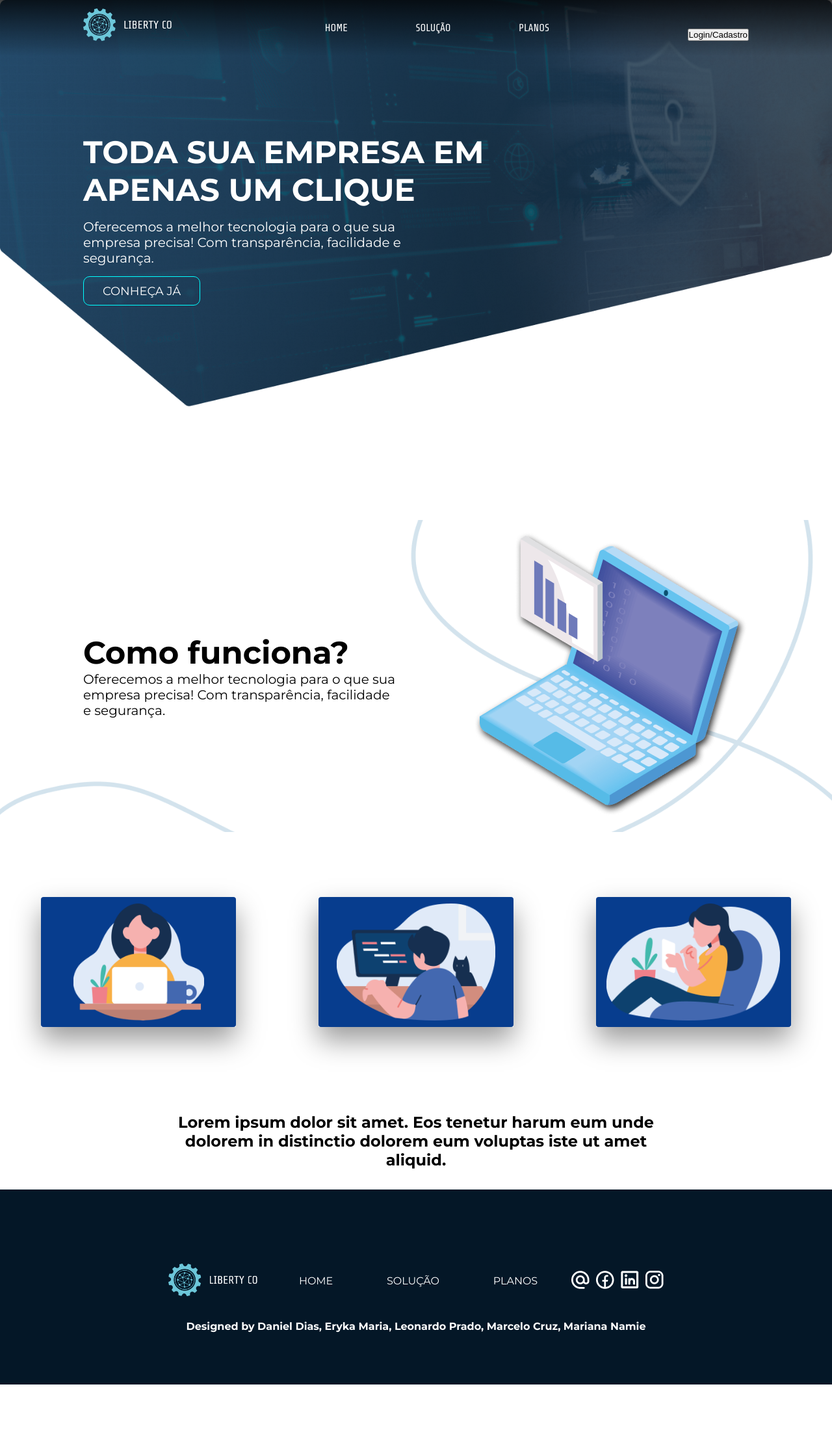
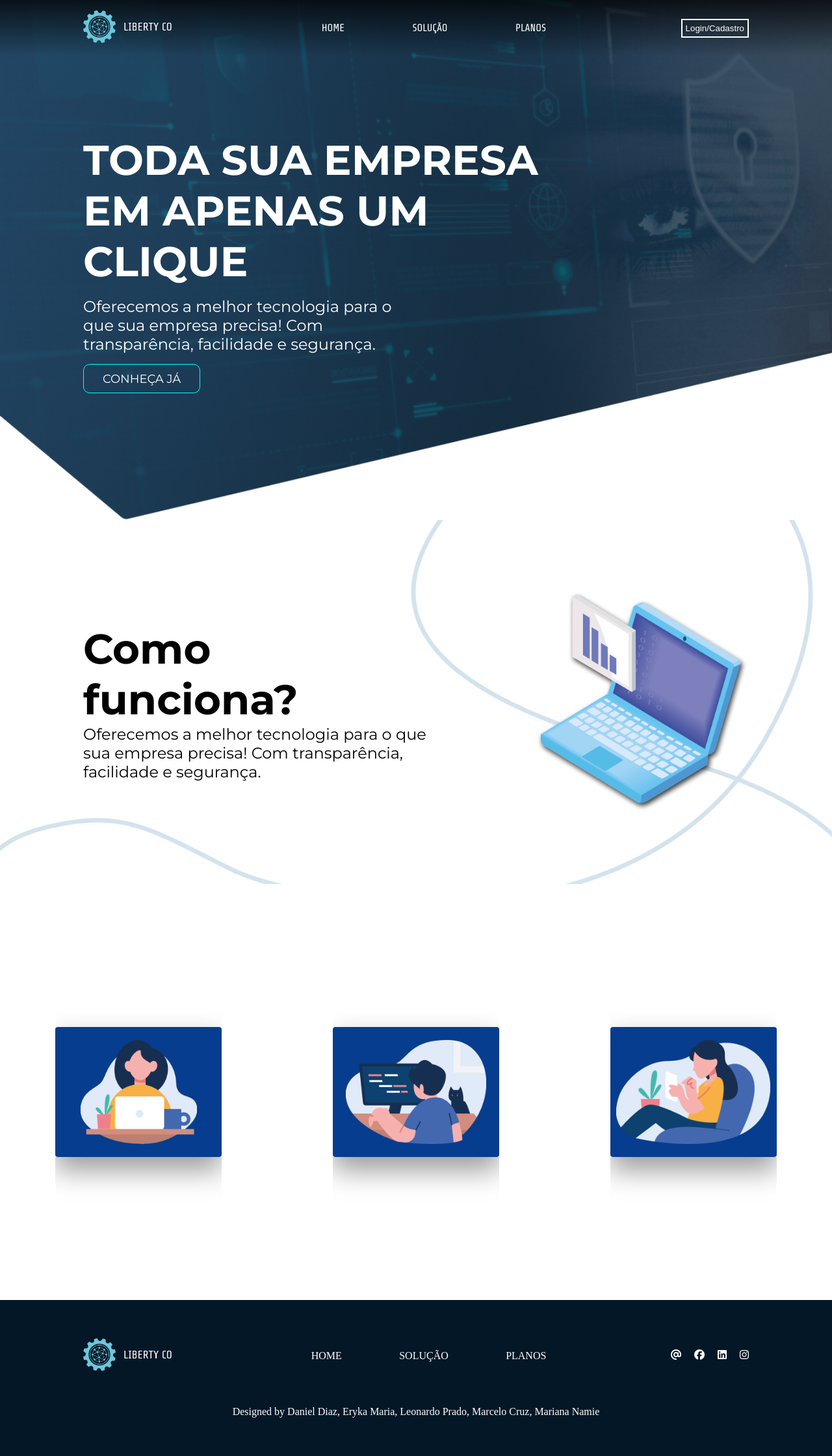
Before and after one commit to LeonardoLopesPrado/liberty-co, a plain HTML site: page site/public/index.html in a window 1280 px wide. Shown: the whole page at 65% size. Before the commit the page ends 2130 px from the top, so only its background shows below. Drawn offline with Linux system fonts and the light colour scheme.

Commit message:
Código do index refatorado e responsivo

```diff
--- a/site/public/index.html
+++ b/site/public/index.html
@@ -5,17 +5,18 @@
     <meta charset="UTF-8">
     <meta http-equiv="X-UA-Compatible" content="IE=edge">
     <meta name="viewport" content="width=device-width, initial-scale=1.0">
+    <title>Document</title>
     <link rel="stylesheet" href="styles/style.css">
-    <link rel="stylesheet" href="./styles/fotter&navbar.css">
-    <link rel="stylesheet" href="./styles/popup_estilo.css">
-    <link rel="shortcut icon" href="styles/assets/icone/logo.ico" type="image/x-icon">
-    <title>Liberty CO</title>
+    <link rel="stylesheet" href="styles/fotter&navbar.css">
+    <link rel="stylesheet" href="styles/response.css">
+    <link rel="stylesheet" href="styles/popup_estilo.css">
+    <script src="https://kit.fontawesome.com/d4c883c854.js" crossorigin="anonymous"></script>
 </head>
 
 <body>
     <div class="banner">
         <div class="navbar">
-            <div class="container-navbar">
+            <div class="container">
                 <div class="logo">
                     <img src="styles/assets/logo/logo_side.png" alt="LogoLibertyCo">
                 </div>
@@ -32,6 +33,17 @@
                 </ul>
                 <div class="exit_container">
                     <button id="popup_botao" class="botao">Login/Cadastro</button>
+                </div>
+            </div>
+        </div>
+        <div class="containerPhrases">
+            <div class="phrases">
+                <div class="container">
+                    <span class="title">TODA SUA EMPRESA EM APENAS UM CLIQUE</span>
+                    <span class="phrase">Oferecemos a melhor tecnologia para o que sua empresa precisa!
+                        Com transparência, facilidade e segurança.</span>
+                    <button>CONHEÇA JÁ</button>
+                </div>
             </div>
         </div>
     </div>
@@ -82,16 +94,6 @@
             </div>
         </div>
     </div>
-
-        <div class="phrases">
-            <div class="container-slogan">
-                <span class="title">TODA SUA EMPRESA EM APENAS UM CLIQUE</span>
-                <span class="phrase">Oferecemos a melhor tecnologia para o que sua empresa precisa!
-                    Com transparência, facilidade e segurança.</span>
-                <button>CONHEÇA JÁ</button>
-            </div>
-        </div>
-    </div>
     <div class="how-works">
         <div class="container">
             <div class="how-works-text">
@@ -99,15 +101,13 @@
                 <span class="phrase">Oferecemos a melhor tecnologia para o que sua empresa precisa! Com transparência,
                     facilidade e segurança.</span>
             </div>
-            <div>
                 <img src="styles/assets/vetor/pc.png" alt="">
         </div>
     </div>
-    </div>
-
+    <div class="cards">
         <div class="container-cards">
             <div class="cards-hover">
-            <div style="width: 300px;" class="container-card">
+                <div class="container-card">
                     <div class="card">
                         <div class="slide slide1">
                             <div class="content">
@@ -126,7 +126,7 @@
                 </div>
             </div>
             <div class="cards-hover">
-            <div style="width: 300px;" class="container-card">
+                <div class="container-card">
                     <div class="card">
                         <div class="slide slide1">
                             <div class="content">
@@ -145,7 +145,7 @@
                 </div>
             </div>
             <div class="cards-hover">
-            <div style="width: 300px;" class="container-card">
+                <div class="container-card">
                     <div class="card">
                         <div class="slide slide1">
                             <div class="content">
@@ -164,15 +164,10 @@
                 </div>
             </div>
         </div>
-    <div class="division-text">
-        <div class="text-container">
-            <h1>Lorem ipsum dolor sit amet. Eos tenetur harum eum unde dolorem in distinctio dolorem eum voluptas iste
-                ut amet aliquid. </h1>
     </div>
-    </div>
-    <footer>
-        <div class="container-footer">
-            <div class="container-navbar-footer">
+    <div class="footer">
+        <div class="container">
+            <div class="top">
                 <div class="logo">
                     <img src="styles/assets/logo/logo_side.png" alt="LogoLibertyCo">
                 </div>
@@ -187,25 +182,21 @@
                         <li>PLANOS</li>
                     </a>
                 </ul>
-                <div>
-                    <ul class="contact">
-                        <li><img src="styles/assets/icone/email.png" alt=""></li>
-                        <li><img src="styles/assets/icone/facebook.png" alt=""></li>
-                        <li><img src="styles/assets/icone/linkedin.png" alt=""></li>
-                        <li><img src="styles/assets/icone/instagram.png" alt=""></li>
+                <ul class="social">
+                    <li><i class="fa-solid fa-at"></i></li>
+                    <li><i class="fa-brands fa-facebook"></i></li>
+                    <li><i class="fa-brands fa-linkedin"></i></li>
+                    <li><i class="fa-brands fa-instagram"></i></li>
                 </ul>
-
+            </div>
+            <div class="bottom">
+                <span>Designed by Daniel Diaz, Eryka Maria, Leonardo Prado, Marcelo Cruz, Mariana Namie</span>
             </div>
         </div>
-            <div>
-                <h4 class="designed">Designed by Daniel Dias, Eryka Maria, Leonardo Prado, Marcelo Cruz, Mariana Namie</h4>
     </div>
-        </div>
-    </footer>
 </body>
 
 </html>
-
 <script>
     // popup
     var popup = document.getElementById('popup_fundo');
--- a/site/public/styles/fotter&navbar.css
+++ b/site/public/styles/fotter&navbar.css
@@ -19,12 +19,15 @@ a{
     align-items: center;
     justify-content: center;
     background: linear-gradient(180deg, rgba(0, 0, 0, 0.75) 0%, rgba(0, 0, 0, 0) 100%);
-    font-size: 45px;
     display: flex;
     height: 86px;
     font-family: 'Share Tech';
 }
 
+.container {
+    width: 80%;
+    margin: auto;
+}
 
 .items{
     font-size: 1rem;
@@ -37,11 +40,10 @@ a{
     justify-content: space-between;
 }
 
-.container-navbar{
+.navbar .container{
     display: flex;
     align-items: center;
     justify-content: space-between;
-    width: 80%;
 }
 
 .exit_container img{
@@ -65,47 +67,42 @@ a{
     border-radius: 20px;
 }
 
-footer{
-    height: 300px;
-    width: 100%;
+.footer{
+    height: 30vh;
+    width: 100vw;
     background-color: #041727;
     display: flex;
     align-items: center;
     justify-content: center;
+    color: white;
 }
 
-.container-footer{
-    width: 80%;
+.footer .container {
+    display: flex;
     flex-direction: column;
-    display: flex;
-    align-items: center;
-    justify-content: center;
-
+    gap: 50px;
 }
 
-.container-navbar-footer{
-    font-family: 'Montserrat';
+.footer .container .top {
     display: flex;
+    flex-direction: row;
+    justify-content: space-between;
+}
+
+.footer .container .social {
+    display: flex;
+    flex-direction: row;
     align-items: center;
-    justify-content: space-between;
-    height: 120px;
+    gap: 20px;
+}
 
+.footer .container .bottom {
+    display: flex;
+    flex-direction: column;
+    justify-content: center;
+    text-align: center;
 }
 
 .items{
     justify-content: space-around;
 }
-
-.contact{
-    display: flex;
-}
-
-.contact li {
-    margin-left: 10px;
-    cursor: pointer;
-}
-
-.designed{
-    color: white;
-    font-family: Montserrat;
-}
--- a/site/public/styles/solution.css
+++ b/site/public/styles/solution.css
@@ -2,9 +2,9 @@
 
 :root {
     --main-blue: #073D8E;
-   --black: #000
+    --black: #000;
     --light-blue: #00FFFF;
-   --ligth-dark: #414141
+    --light-dark: #414141;
     --green-text: #01705C;
 }
 
@@ -26,7 +26,7 @@ overflow-x: hidden;
 
 }
 
-.container-slogan{
+.container-slogan {
     font-family: 'Montserrat';
     width: 80%;
     height: 50%;
@@ -36,7 +36,7 @@ overflow-x: hidden;
     flex-direction: column;
 }
 
-.main-attention{
+.main-attention {
     height: 70%;
     display: flex;
     align-items: center;
@@ -44,7 +44,7 @@ overflow-x: hidden;
     width: 100%;
 }
 
-.title{
+.title {
     font-size: 64px;
 }
 
@@ -56,11 +56,11 @@ overflow-x: hidden;
     background-color: transparent;
     color: #ffffff;
     border: 1px solid #00FFFF;
-
     cursor: pointer;
     border-radius: 10px;
 }
-.green{
+
+.green {
     margin-left: 10px;
     font-weight: 600;
     width: 320px;
@@ -68,7 +68,8 @@ overflow-x: hidden;
     margin-right: 10px;
     color: #01705C;
 }
-.green-right{
+
+.green-right {
     margin-right: 10px;
     font-weight: 600;
     width: 320px;
@@ -78,7 +79,7 @@ overflow-x: hidden;
     text-align: end;
 }
 
-.blue{
+.blue {
     margin-left: 10px;
     font-weight: 600;
     width: 320px;
@@ -87,7 +88,7 @@ overflow-x: hidden;
     color: var(--main-blue);
 }
 
-.blue-right{
+.blue-right {
     margin-right: 10px;
     font-weight: 600;
     width: 320px;
@@ -102,7 +103,7 @@ overflow-x: hidden;
     font-size: 1.5em;
 }
 
-.topics{
+.topics {
     display: flex;
     height: 60vh;
     width: 100vw;
@@ -110,7 +111,7 @@ overflow-x: hidden;
     justify-content: space-around;
 }
 
-.container-topics{
+.container-topics {
     height: 100%;
     width: 80%;
     font-family: 'Montserrat';
@@ -119,41 +120,41 @@ overflow-x: hidden;
     justify-content: space-around;
 }
 
-.one-to-three, .four-to-six{
-
+.one-to-three,
+.four-to-six {
     height: 300px;
     width: 30%;
     display: flex;
     align-items: center;
     justify-content: space-around;
     flex-direction: column;
-
-}
-.img-container{
-    height: 70%;
-
 }
 
-.one-to-three .topic{
+.img-container {
+    height: 70%;
+}
+
+.one-to-three .topic {
     display: flex;
     align-items: center;
     justify-content: flex-start;
 }
 
-.four-to-six .topic{
+.four-to-six .topic {
     display: flex;
     align-items: center;
     justify-content: flex-end;
 }
 
-.h1-blue{
+.h1-blue {
     font-size: 48px;
     font-weight: 700;
     color: #073D8E;
     padding-right: 15px;
     padding-left: 15px;
 }
-.h1-green{
+
+.h1-green {
     font-size: 48px;
     font-weight: 700;
     color: #01705C;
@@ -162,7 +163,7 @@ overflow-x: hidden;
 }
 
 
-.container-cards{
+.container-cards {
     display: flex;
     align-items: center;
     justify-content: space-around;
@@ -180,17 +181,17 @@ overflow-x: hidden;
 
 }
 
-.icon{
+.icon {
     display: flex;
     align-items: center;
     justify-content: center;
 }
 
-.icon img{
+.icon img {
     height: 70px;
 }
 
-.content{
+.content {
     display: flex;
     align-items: center;
     justify-content: space-around;
@@ -198,19 +199,12 @@ overflow-x: hidden;
 }
 
 .card .icon .fa {
-
     position: absolute;
-
     top: 50%;
-
     left: 50%;
-
     transform: translate(-50%, -50%);
-
     font-size: 80px;
-
     color: #fff;
-
 }
 
 .card .slide {
@@ -220,7 +214,6 @@ overflow-x: hidden;
 }
 
 .card .slide.slide1 {
-
     position: relative;
     display: flex;
     justify-content: center;
@@ -231,7 +224,7 @@ overflow-x: hidden;
 
 }
 
-    .card:hover .slide.slide1{
+.card:hover .slide.slide1 {
     transform: translateY(0px);
 }
 
@@ -244,14 +237,15 @@ overflow-x: hidden;
     box-sizing: border-box;
     transition: .8s;
     transform: translateY(-100px);
-    box-shadow: 0 20px 40px rgba(0,0,0,0.4);
+    box-shadow: 0 20px 40px rgba(0, 0, 0, 0.4);
 
 }
-    .card:hover .slide.slide2{
+
+.card:hover .slide.slide2 {
     transform: translateY(0);
 }
 
-     .card .slide.slide2::after{
+.card .slide.slide2::after {
     content: "";
     position: absolute;
     width: 30px;
@@ -268,8 +262,7 @@ overflow-x: hidden;
     margin: 0;
     padding: 0;
     text-align: center;
-    color: var(--ligth-dar);
-
+    color: var(--light-dark);
 }
 
 .card .slide.slide2 .content h3 {
@@ -277,5 +270,5 @@ overflow-x: hidden;
     padding: 0;
     font-size: 24px;
     text-align: center;
-    color: var(--ligth-dar);
+    color: var(--light-dark);
 }
--- a/site/public/styles/style.css
+++ b/site/public/styles/style.css
@@ -1,15 +1,19 @@
-@import url('https://fonts.googleapis.com/css2?family=Montserrat:ital,wght@0,100;0,200;0,300;0,400;0,500;0,600;0,700;0,800;0,900;1,100;1,200;1,300;1,400;1,500;1,600;1,700;1,800;1,900&family=Share+Tech&display=swap%27');
-
-:root {
-    --main-blue: #073D8E;
-    --black: #000 --light-blue: #00FFFF;
-    --ligth-dark: #414141
-}
-
 * {
     margin: 0;
     padding: 0;
+    box-sizing: border-box;
+    overflow-x: hidden;
+}
 
+.banner {
+    /* width: 100vw; */
+    height: 100vh;
+    background-image: url(../styles/assets/background/banner.png);
+    background-size: cover;
+    background-position-x: center;
+    background-position-y: center;
+    background-repeat: no-repeat;
+    color: white;
 }
 
 .title {
@@ -23,34 +27,31 @@
     font-size: 1.5rem;
 }
 
-.banner {
-    background-image: url(../styles/assets/background/banner.png);
-    background-size: 100vw;
-    background-repeat: no-repeat;
-    height: 100vh;
-    color: white;
+.containerPhrases {
+    height: 80vh;
+    display: flex;
+    justify-content: center;
 }
-
 
 .phrases {
     font-family: 'Montserrat';
-    width: 80%;
     margin: auto;
     display: flex;
-    height: 450px;
     flex-direction: row;
-    justify-content: right;
+    /* justify-content: right; */
     align-items: flex-end;
+    width: 100%;
 }
 
-.phrases .container-slogan {
-
+.phrases .container {
+    width: 80%;
+    height: 100%;
     display: flex;
     flex-direction: column;
     gap: 1rem;
 }
 
-.phrases .container-slogan button {
+.phrases .container button {
     box-sizing: border-box;
     font-size: 1.125rem;
     width: 180px;
@@ -63,27 +64,34 @@
     border-radius: 10px;
 }
 
+.botao {
+    border: 2px solid white;
+    background: none;
+    color: white;
+    margin: 0;
+    cursor: pointer;
+    padding: 5px;
+}
 
-.container {
+.botao:hover {
+
+}
+
+.how-works {
+    display: flex;
     font-family: 'Montserrat';
-    height: 100%;
-    width: 80%;
+    background-image: url(../styles/assets/background/line.png);
+    background-repeat: no-repeat;
+    background-position-x: center;
+    background-position-y: 70%;
+    background-size: 100%;
+    height: 70vh;
+}
+
+.how-works .container {
     display: flex;
     align-items: center;
     justify-content: space-around;
-}
-
-.how-works {
-    background-image: url(../styles/assets/background/line.png);
-    background-repeat: no-repeat;
-    font-family: 'Montserrat';
-    background-position-x: right;
-    background-position-y: 70%;
-    background-size: 100%;
-    height: 60vh;
-    display: flex;
-    align-items: center;
-    justify-content: center;
 }
 
 .how-works-text {
@@ -96,27 +104,30 @@
     width: 80%;
 }
 
+.how-works .container img{
+    width: 30vw;
+}
+
+.cards {
+    height: 80vh;
+}
+
 .container-cards {
     display: flex;
     align-items: center;
     justify-content: space-around;
+    height: 100%;
 }
 
 
 .container-card .card .icon {
     border-radius: 4px;
     position: absolute;
-
     top: 0;
-
     left: 0;
-
-    width: 300px;
-
+    width: 20vw;
     height: 100%;
-
-    background: var(--main-blue);
-
+    background: #073D8E;
 }
 
 .icon {
@@ -126,7 +137,7 @@
 }
 
 .icon img {
-    height: 180px;
+    height: 20vh;
 }
 
 .content {
@@ -137,29 +148,21 @@
 }
 
 .card .icon .fa {
-
     position: absolute;
-
     top: 50%;
-
     left: 50%;
-
     transform: translate(-50%, -50%);
-
     font-size: 80px;
-
     color: #fff;
-
 }
 
 .card .slide {
-    width: 300px;
-    height: 200px;
+    width: 20vw;
+    height: 25vh;
     transition: 0.5s;
 }
 
 .card .slide.slide1 {
-
     position: relative;
     display: flex;
     justify-content: center;
@@ -171,37 +174,23 @@
 }
 
 .card:hover .slide.slide1 {
-
     transform: translateY(0px);
-
 }
 
 .card .slide.slide2 {
-
     position: relative;
-
     display: flex;
-
     justify-content: center;
-
     align-items: center;
-
     padding: 20px;
-
     box-sizing: border-box;
-
     transition: .8s;
-
     transform: translateY(-100px);
-
     box-shadow: 0 20px 40px rgba(0, 0, 0, 0.4);
-
 }
 
 .card:hover .slide.slide2 {
-
     transform: translateY(0);
-
 }
 
 .card .slide.slide2::after {
@@ -212,7 +201,7 @@
     bottom: 15px;
     left: 50%;
     transform: translateX(-50%);
-    background: var(--main-blue);
+    background: #073D8E;
 
 }
 
@@ -220,7 +209,7 @@
     margin: 0;
     padding: 0;
     text-align: center;
-    color: var(--ligth-dar);
+    color: #414141;
     padding-bottom: 25px;
 }
 
@@ -229,52 +218,5 @@
     padding: 0;
     font-size: 24px;
     text-align: center;
-    color: var(--ligth-dar);
+    color: #414141;
 }
-
-.division-text {
-    font-family: 'Montserrat';
-    display: flex;
-    align-items: center;
-    justify-content: center;
-    height: 150px;
-}
-
-.text-container {
-    display: flex;
-    align-items: center;
-    text-align: center;
-    width: 60%;
-    font-size: 12px;
-}
-
-@media screen and (max-width: 1366px) {
-    .title {
-        font-size: 3em;
-    }
-
-    .phrase {
-        font-size: 1.25em;
-    }
-
-    .phrases {
-        width: 80%;
-        margin: auto;
-        display: flex;
-        height: 48vh;
-        flex-direction: row;
-        justify-content: right;
-        align-items: flex-end;
-    }
-}
-
-@media screen and (max-width: 600px) {
-    .title {
-        font-size: 2rem;
-    }
-
-    .phrase {
-        width: 50%;
-        font-size: 1rem;
-    }
-}
```
Also changed, not shown: site/public/styles/plans.css (+60 -44 lines), site/public/styles/popup_estilo.css (+7 -5 lines), site/public/styles/response.css (added, +103 -0 lines). Lines whose indentation alone changed are shown as unchanged.
